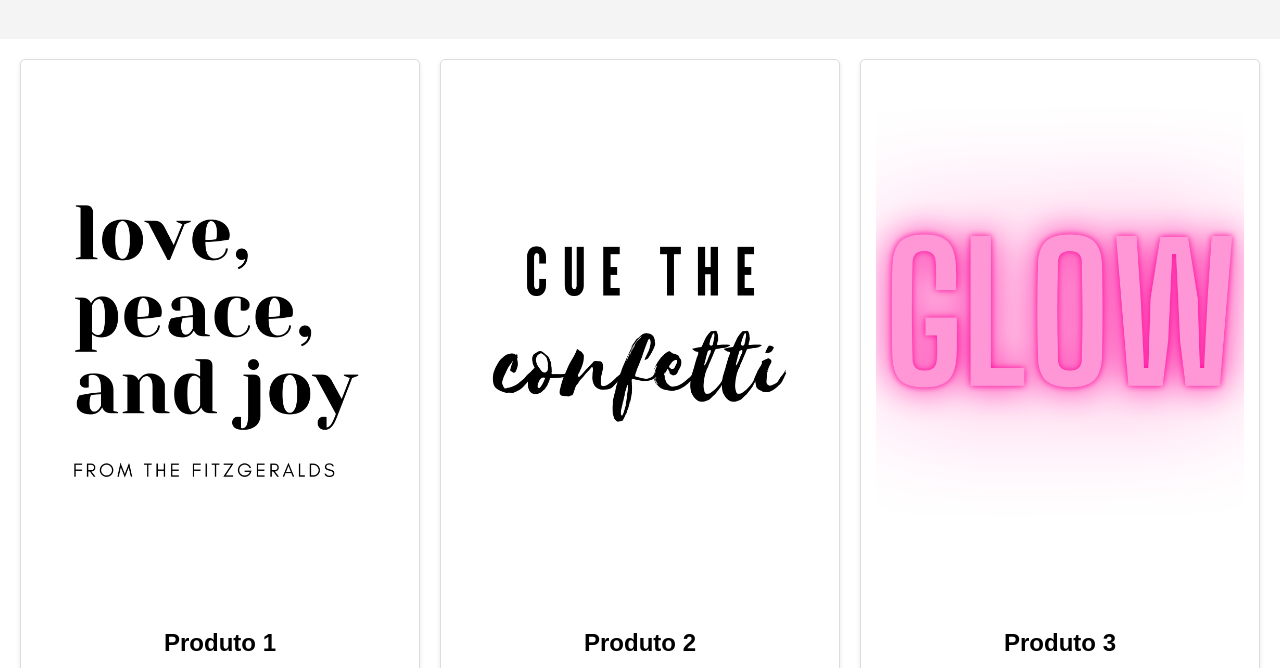
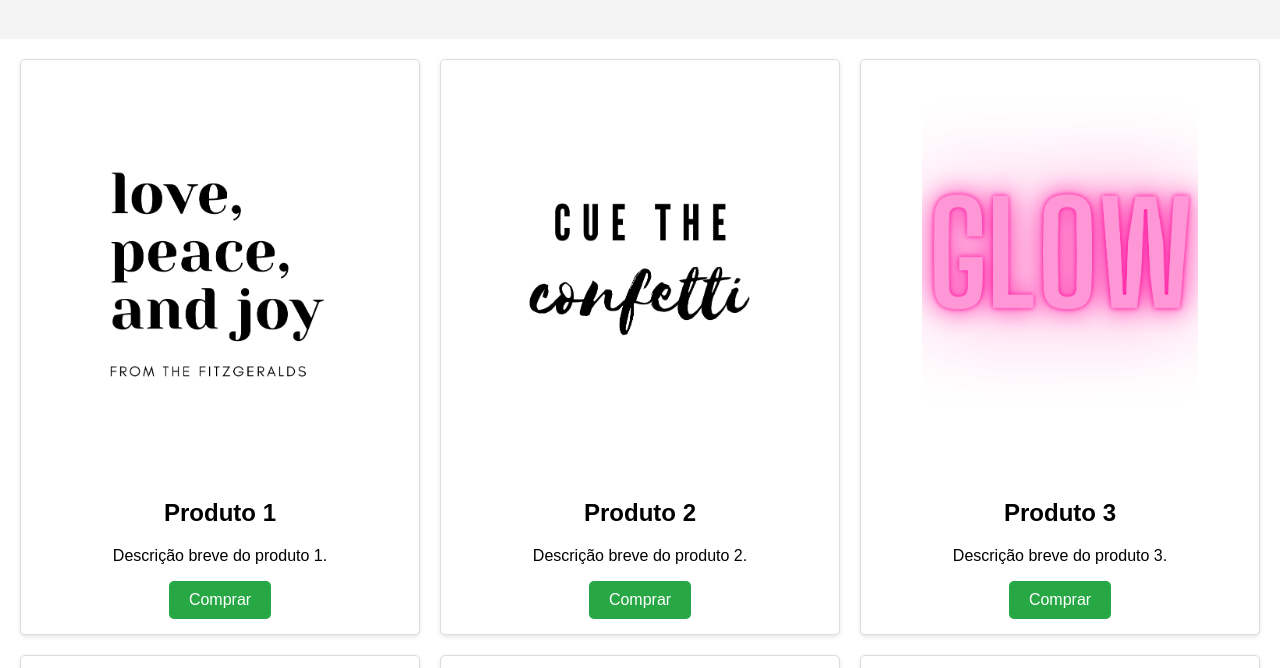
Before and after one commit to wrCEO/catalogo, a plain HTML site: page index.html in a window 1280 px wide. Shown: the part 81-749 px from the top of the page. Drawn offline with Linux system fonts and the light colour scheme.

Commit message:
Update style.css

```diff
--- a/style.css
+++ b/style.css
@@ -27,7 +27,7 @@ header {
 }
 
 .item img {
-    max-width: 100%;
+    max-width: 75%;
     height: auto;
     margin-bottom: 10px;
 }
```
